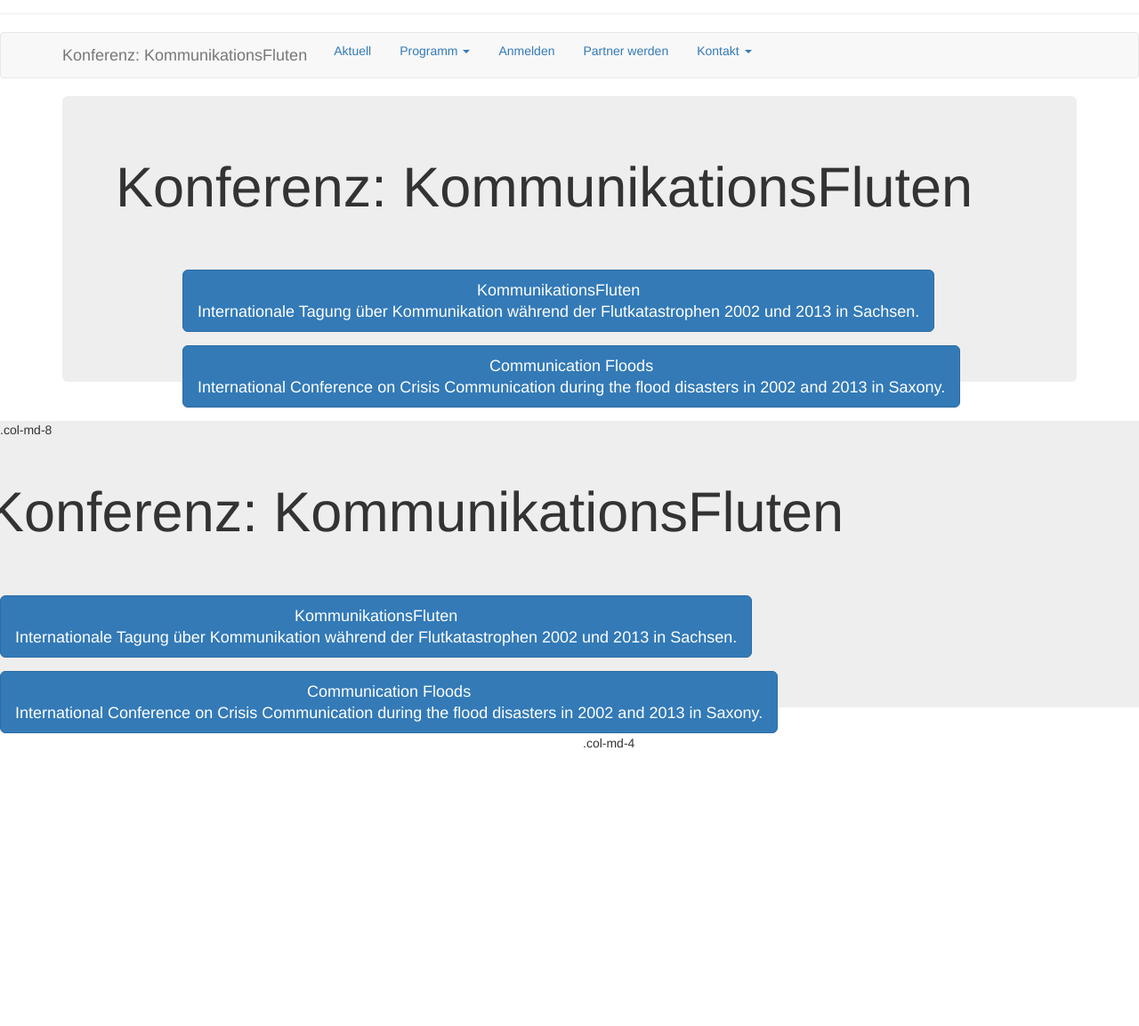
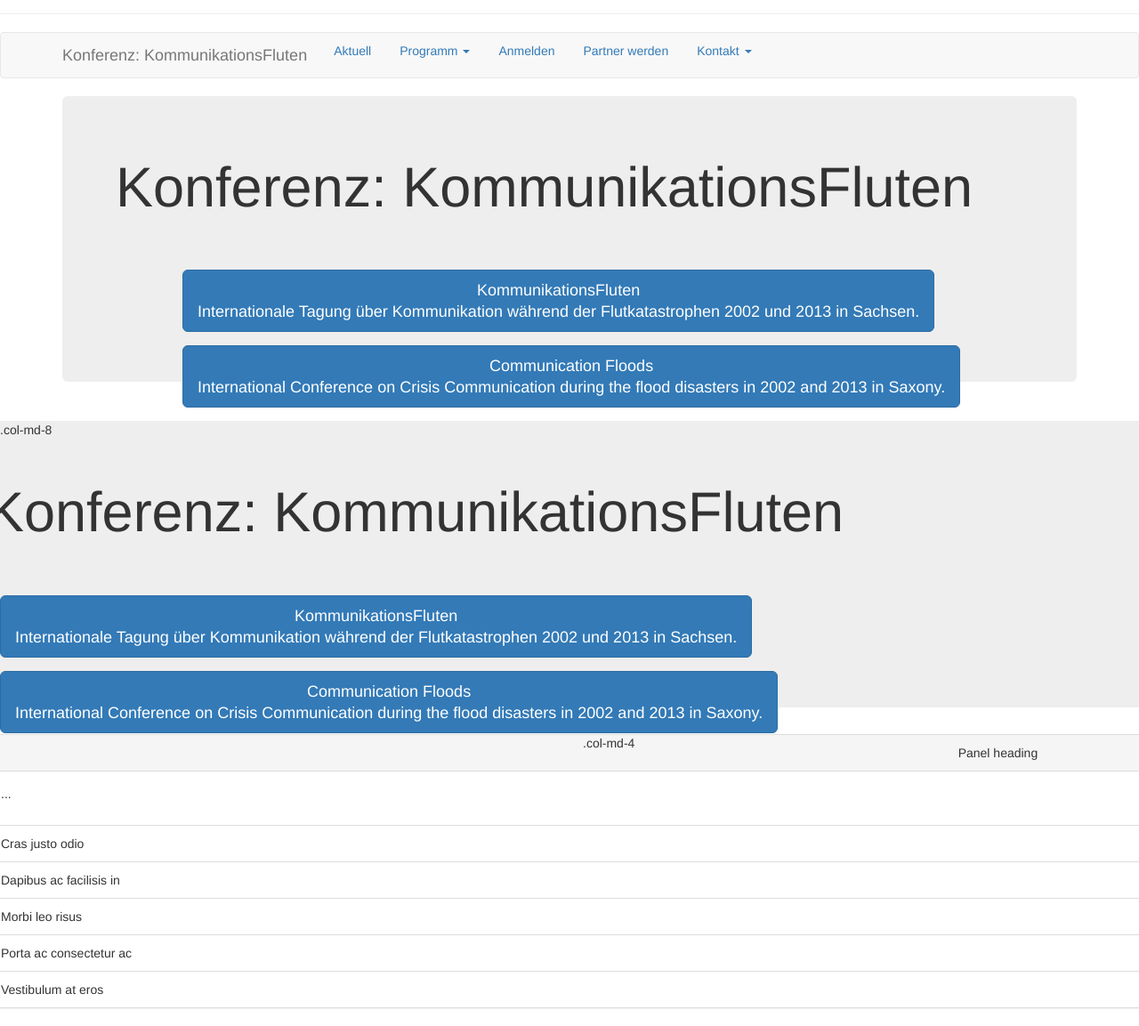
Before and after one commit to susedev/test, a Jekyll site: the page built from index.html, in a window 1280 px wide, cut to the strip 192-1345 px from the top of the page. Shown: the whole strip at 89% size. Built offline with Jekyll 4.4.1, drawn with Linux system fonts in a browser that asks for light colours; before the commit the page ends 1037 px from its top, so only the background shows below that.

Commit message:
Update base.html

```diff
--- a/_layouts/base.html
+++ b/_layouts/base.html
@@ -52,4 +52,20 @@
   <div class="col-md-8">.col-md-8</div>
     {{ content }}
   <div class="col-md-4">.col-md-4</div>
+    <div class="panel panel-default">
+    <!-- Default panel contents -->
+    <div class="panel-heading">Panel heading</div>
+    <div class="panel-body">
+        <p>...</p>
+    </div>
+
+    <!-- List group -->
+    <ul class="list-group">
+     <li class="list-group-item">Cras justo odio</li>
+      <li class="list-group-item">Dapibus ac facilisis in</li>
+      <li class="list-group-item">Morbi leo risus</li>
+      <li class="list-group-item">Porta ac consectetur ac</li>
+      <li class="list-group-item">Vestibulum at eros</li>
+    </ul>
+  </div>
 </div>
```
